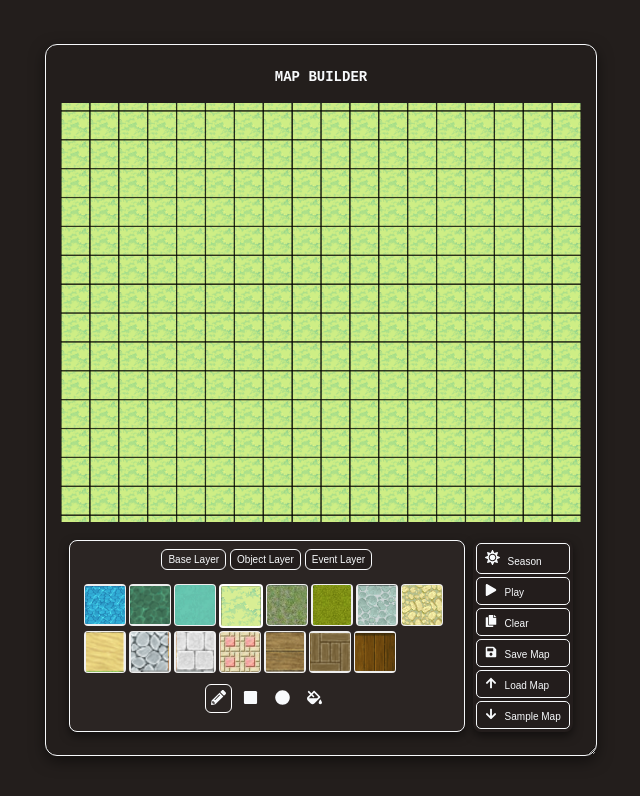
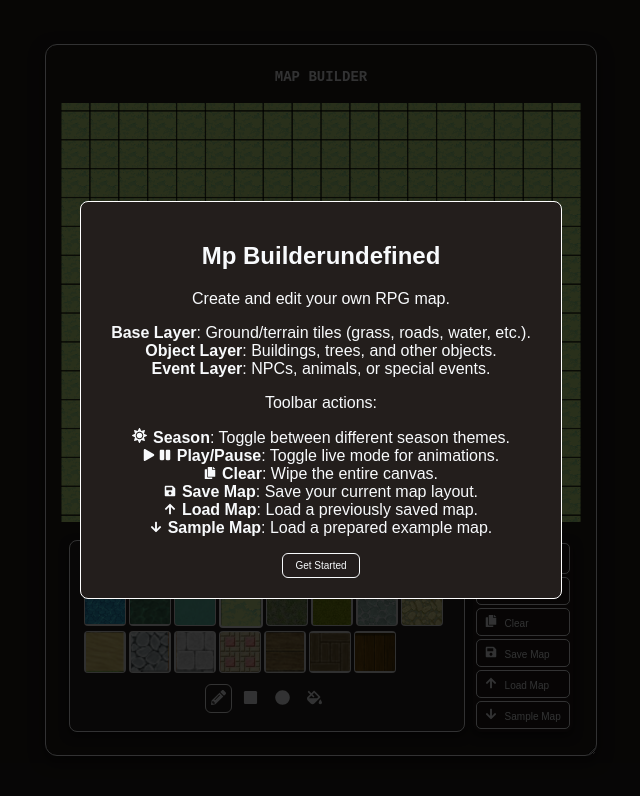
Before and after one commit to butlerem/fantasy-map-builder, a React (Vite) app: page / in a window 1280 px wide. Shown: the top 796 px of the page, without its empty margins (319-959 px from the left). Built offline with nearby package versions, Linux system fonts and the light colour scheme; a web font is replaced by a local one.

Commit message:
Implement welcome screen

```diff
--- a/src/App.jsx
+++ b/src/App.jsx
@@ -1,12 +1,14 @@
-import "./index.css";
+// App.js
 import React, { useState } from "react";
 import MapCanvas from "./components/MapCanvas";
 import TilePaletteMenu from "./components/TilePaletteMenu";
 import Toolbar from "./components/Toolbar";
+import WelcomeOverlay from "./components/WelcomeOverlay"; // adjust path
 
 function App() {
   const [activeLayer, setActiveLayer] = useState("base");
   const [drawingTool, setDrawingTool] = useState("pencil");
+  const [showWelcome, setShowWelcome] = useState(true);
 
   const [selectedTiles, setSelectedTiles] = useState({
     base: "grass",
@@ -14,11 +16,14 @@ function App() {
     events: "boy",
   });
 
+  const handleDismissWelcome = () => setShowWelcome(false);
+
   return (
     <div className="game-screen">
+      {showWelcome && <WelcomeOverlay onDismiss={handleDismissWelcome} />}
+
       <h1 className="game-title">Map Builder</h1>
       <div className="main-content">
-        {/* Canvas section */}
         <div className="canvas-container">
           <MapCanvas
             activeLayer={activeLayer}
@@ -27,8 +32,6 @@ function App() {
           />
         </div>
       </div>
-
-      {/* Palette and Toolbar Wrapper */}
       <div className="menu-wrapper">
         <div className="tile-palette-container">
           <TilePaletteMenu
--- a/src/components/MapCanvas.jsx
+++ b/src/components/MapCanvas.jsx
@@ -201,6 +201,14 @@ const MapCanvas = ({ activeLayer, selectedTile, drawingTool }) => {
     const canvas = canvasRef.current;
     if (!canvas) return;
     const ctx = canvas.getContext("2d");
+
+    // Disable all smoothing
+    ctx.imageSmoothingEnabled = false;
+    ctx.mozImageSmoothingEnabled = false;
+    ctx.oImageSmoothingEnabled = false;
+    ctx.webkitImageSmoothingEnabled = false;
+    ctx.msImageSmoothingEnabled = false;
+
     ctx.clearRect(0, 0, canvas.width, canvas.height);
 
     // Draw base layer.
--- a/src/components/TilePalette.jsx
+++ b/src/components/TilePalette.jsx
@@ -52,14 +52,18 @@ const TilePalette = ({
           else if (layer === "events") {
             const eventSprite = getFrameForEvent(tile, 1);
             if (eventSprite) {
-              tileWidth = eventSprite.sWidth;
-              tileHeight = eventSprite.sHeight;
+              // Force the palette preview to 40×40
+              tileWidth = TILE_SIZE;
+              tileHeight = TILE_SIZE;
               spriteStyle = {
                 width: tileWidth,
                 height: tileHeight,
                 backgroundImage: `url(${eventSprite.image.src})`,
+                // The offset for the portion of the sprite we want:
                 backgroundPosition: `-${eventSprite.sx}px -${eventSprite.sy}px`,
+                // This ensures we only see the needed portion from the spritesheet
                 backgroundSize: `${eventSprite.image.width}px ${eventSprite.image.height}px`,
+                backgroundRepeat: "no-repeat",
               };
             }
           }
--- /dev/null
+++ b/src/components/WelcomeOverlay.jsx
@@ -0,0 +1,109 @@
+import React, { useState, useEffect } from "react";
+import {
+  FaSun,
+  FaPlay,
+  FaPause,
+  FaCopy,
+  FaSave,
+  FaArrowUp,
+  FaArrowDown,
+} from "react-icons/fa";
+
+function WelcomeOverlay({ onDismiss }) {
+  const [fadeOut, setFadeOut] = useState(false);
+  const [typedText, setTypedText] = useState("");
+
+  useEffect(() => {
+    const fullText = "Map Builder";
+    let currentIndex = 0;
+
+    const typingInterval = setInterval(() => {
+      setTypedText((prev) => prev + fullText[currentIndex]);
+      currentIndex++;
+      if (currentIndex >= fullText.length) {
+        clearInterval(typingInterval);
+      }
+    }, 100);
+
+    return () => clearInterval(typingInterval);
+  }, []);
+
+  const handleDismiss = () => {
+    setFadeOut(true);
+    setTimeout(() => {
+      onDismiss();
+    }, 300);
+  };
+
+  return (
+    <div className={`welcome-overlay ${fadeOut ? "fade-out" : ""}`}>
+      <div className="welcome-content">
+        {/* Typing effect in action */}
+        <h2>{typedText}</h2>
+
+        <p>Create and edit your own RPG map.</p>
+
+        {/* Remove bullet dots from the list */}
+        <ul style={{ listStyle: "none", paddingLeft: 0 }}>
+          <li>
+            <strong>Base Layer</strong>: Ground/terrain tiles (grass, roads,
+            water, etc.).
+          </li>
+          <li>
+            <strong>Object Layer</strong>: Buildings, trees, and other objects.
+          </li>
+          <li>
+            <strong>Event Layer</strong>: NPCs, animals, or special events.
+          </li>
+        </ul>
+
+        <p>Toolbar actions:</p>
+
+        {/* Remove bullet dots from the list */}
+        <ul style={{ listStyle: "none", paddingLeft: 0 }}>
+          <li>
+            <FaSun size={15} color="var(--white)" style={{ marginRight: 6 }} />
+            <strong>Season</strong>: Toggle between different season themes.
+          </li>
+          <li>
+            <FaPlay size={12} color="var(--white)" style={{ marginRight: 4 }} />
+            <FaPause
+              size={12}
+              color="var(--white)"
+              style={{ marginRight: 6 }}
+            />
+            <strong>Play/Pause</strong>: Toggle live mode for animations.
+          </li>
+          <li>
+            <FaCopy size={12} color="var(--white)" style={{ marginRight: 6 }} />
+            <strong>Clear</strong>: Wipe the entire canvas.
+          </li>
+          <li>
+            <FaSave size={12} color="var(--white)" style={{ marginRight: 6 }} />
+            <strong>Save Map</strong>: Save your current map layout.
+          </li>
+          <li>
+            <FaArrowUp
+              size={12}
+              color="var(--white)"
+              style={{ marginRight: 6 }}
+            />
+            <strong>Load Map</strong>: Load a previously saved map.
+          </li>
+          <li>
+            <FaArrowDown
+              size={12}
+              color="var(--white)"
+              style={{ marginRight: 6 }}
+            />
+            <strong>Sample Map</strong>: Load a prepared example map.
+          </li>
+        </ul>
+
+        <button onClick={handleDismiss}>Get Started</button>
+      </div>
+    </div>
+  );
+}
+
+export default WelcomeOverlay;
--- a/src/index.css
+++ b/src/index.css
@@ -179,11 +179,45 @@ body {
   background: var(--button-hover-bg);
 }
 
+/* WelcomeOverlay */
+.welcome-overlay {
+  position: fixed;
+  top: 0;
+  left: 0;
+  width: 100%;
+  height: 100%;
+  background-color: rgba(0, 0, 0, 0.8);
+  display: flex;
+  justify-content: center;
+  align-items: center;
+  opacity: 1;
+  transition: opacity 0.3s ease;
+  z-index: 9999;
+}
+
+.welcome-overlay.fade-out {
+  opacity: 0;
+  pointer-events: none;
+}
+
+.welcome-content {
+  background: #231e1c;
+  border: 1px solid #fff;
+  border-radius: 8px;
+  padding: 20px 30px;
+  text-align: center;
+}
+
 /* ICONS */
 .icon {
   border-radius: 4px;
   overflow: hidden;
   margin: 2px;
+}
+
+.icon:hover {
+  transform: scale(1.05);
+  transition: transform 0.15s ease;
 }
 
 /* GLOBAL BUTTON STYLES */
@@ -200,7 +234,9 @@ button {
 }
 
 button:hover {
-  background: var(--button-hover-bg);
+  transform: translateY(-2px);
+  box-shadow: 0 4px 8px var(--shadow-color);
+  transition: transform 0.2s ease, box-shadow 0.2s ease;
 }
 
 button.active {
```
